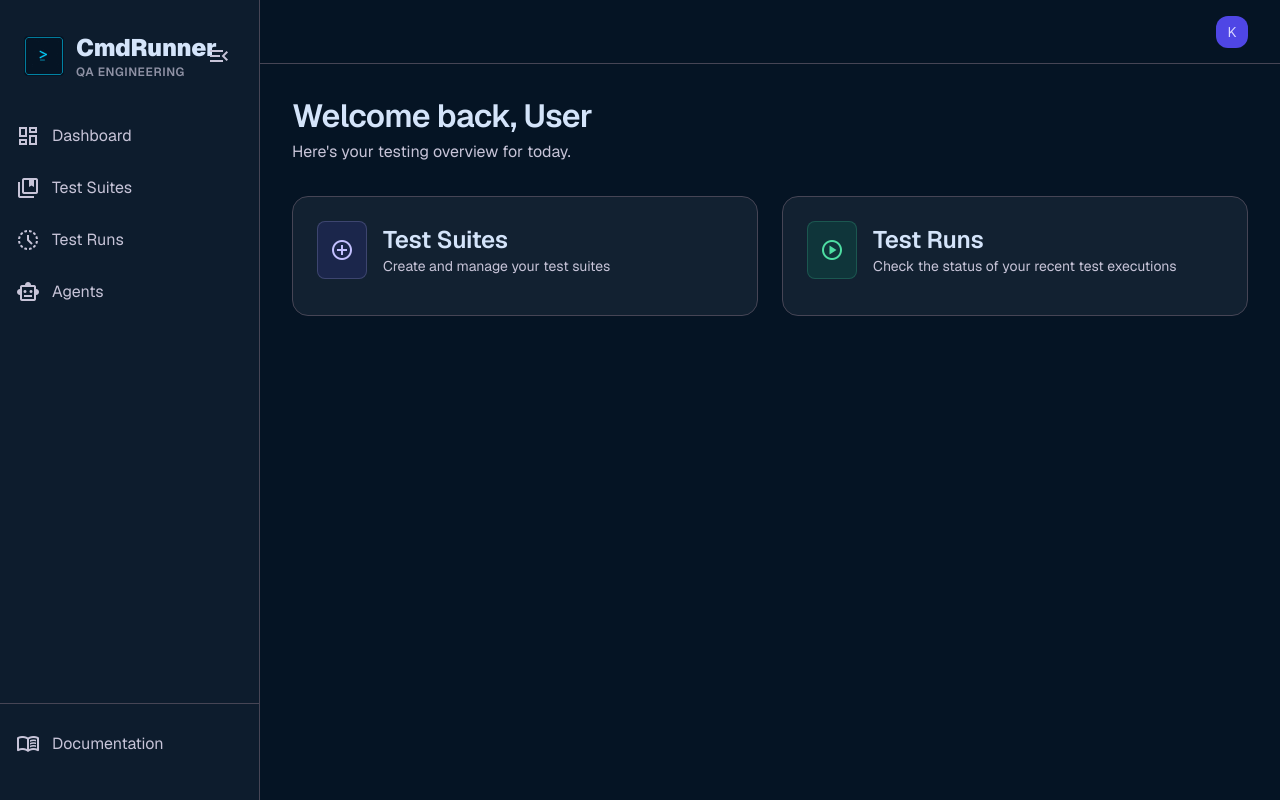
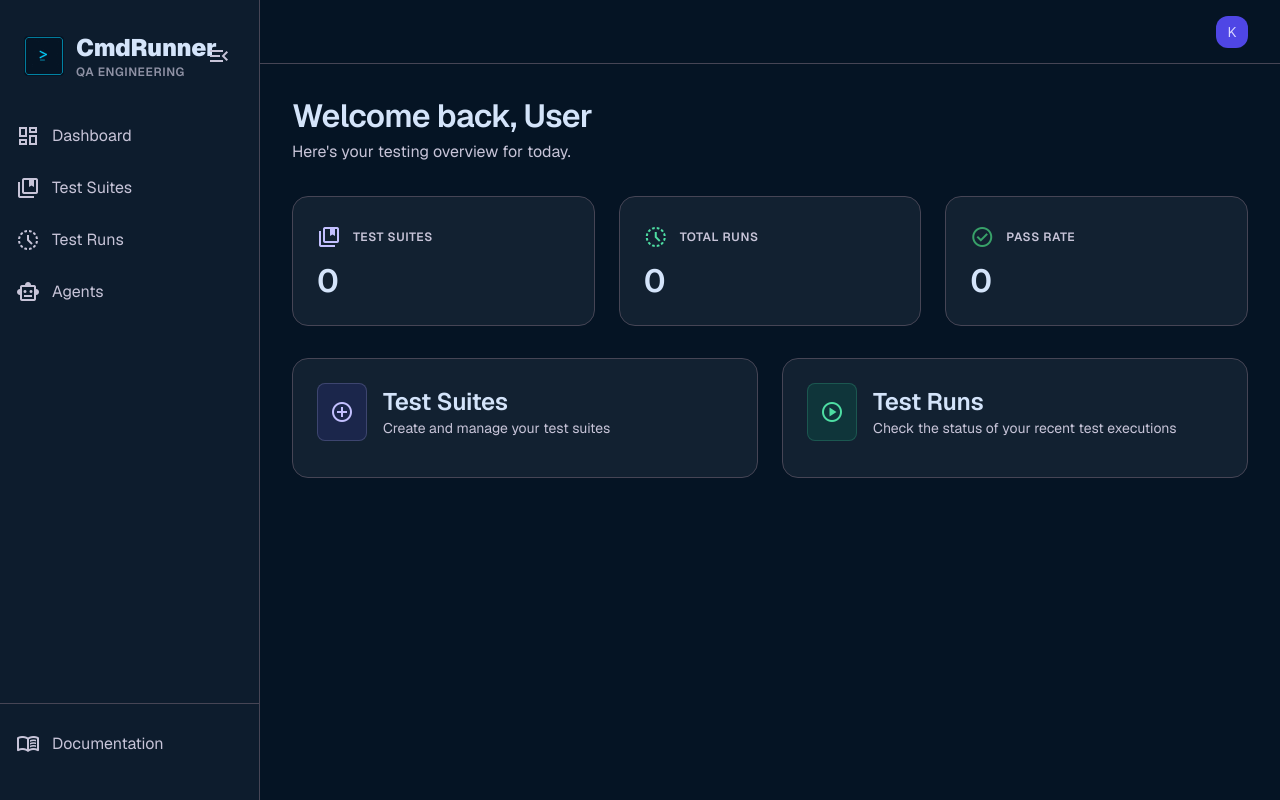
Before and after one commit to karthik-ai452/aitest, a Python web app: template cmdrunner-patch/templates/pages/index.html in a window 1280 px wide. Run offline with Jinja, Linux system fonts and the light colour scheme; the template is opened without the code that fills it, so the values that code supplies are empty; some libraries are stand-ins or nearby versions.

Commit message:
v7: Dashboard stats cards restored, sidebar collapse uses direct style manipulation
- Dashboard: 3 stats cards (Test Suites, Total Runs, Pass Rate) + 2 quick-action links
- Sidebar collapse: JS directly sets marginLeft/width on topnav/main-content via style property
  (overrides Tailwind's inline classes which CSS selectors couldn't beat)

```diff
--- a/cmdrunner-patch/templates/pages/index.html
+++ b/cmdrunner-patch/templates/pages/index.html
@@ -7,6 +7,31 @@
 <div class="mb-8">
     <h2 class="font-display-lg text-display-lg text-on-surface">Welcome back, {{ g.user.name.split()[0] if g.user and g.user.name else 'User' }}</h2>
     <p class="font-body-md text-body-md text-on-surface-variant mt-1">Here's your testing overview for today.</p>
+</div>
+
+<!-- Stats Grid -->
+<div class="grid grid-cols-1 md:grid-cols-3 gap-6 mb-8">
+    <div class="bg-surface-container border border-outline-variant rounded-2xl p-6">
+        <div class="flex items-center gap-3 mb-2">
+            <span class="material-symbols-outlined text-primary text-2xl">collections_bookmark</span>
+            <span class="font-label-caps text-label-caps text-on-surface-variant">TEST SUITES</span>
+        </div>
+        <p class="font-display-lg text-display-lg text-on-surface" data-counter="{{ stats.total_suites if stats else 0 }}">{{ stats.total_suites if stats else 0 }}</p>
+    </div>
+    <div class="bg-surface-container border border-outline-variant rounded-2xl p-6">
+        <div class="flex items-center gap-3 mb-2">
+            <span class="material-symbols-outlined text-secondary text-2xl">history_toggle_off</span>
+            <span class="font-label-caps text-label-caps text-on-surface-variant">TOTAL RUNS</span>
+        </div>
+        <p class="font-display-lg text-display-lg text-on-surface" data-counter="{{ stats.total_runs if stats else 0 }}">{{ stats.total_runs if stats else 0 }}</p>
+    </div>
+    <div class="bg-surface-container border border-outline-variant rounded-2xl p-6">
+        <div class="flex items-center gap-3 mb-2">
+            <span class="material-symbols-outlined text-2xl" style="color:#38a169">check_circle</span>
+            <span class="font-label-caps text-label-caps text-on-surface-variant">PASS RATE</span>
+        </div>
+        <p class="font-display-lg text-display-lg text-on-surface">{{ stats.pass_rate if stats else 0 }}%</p>
+    </div>
 </div>
 
 <!-- Quick Actions -->
```
Also changed, not shown: cmdrunner-patch/static/js/sidebar.js (+19 -3 lines).
